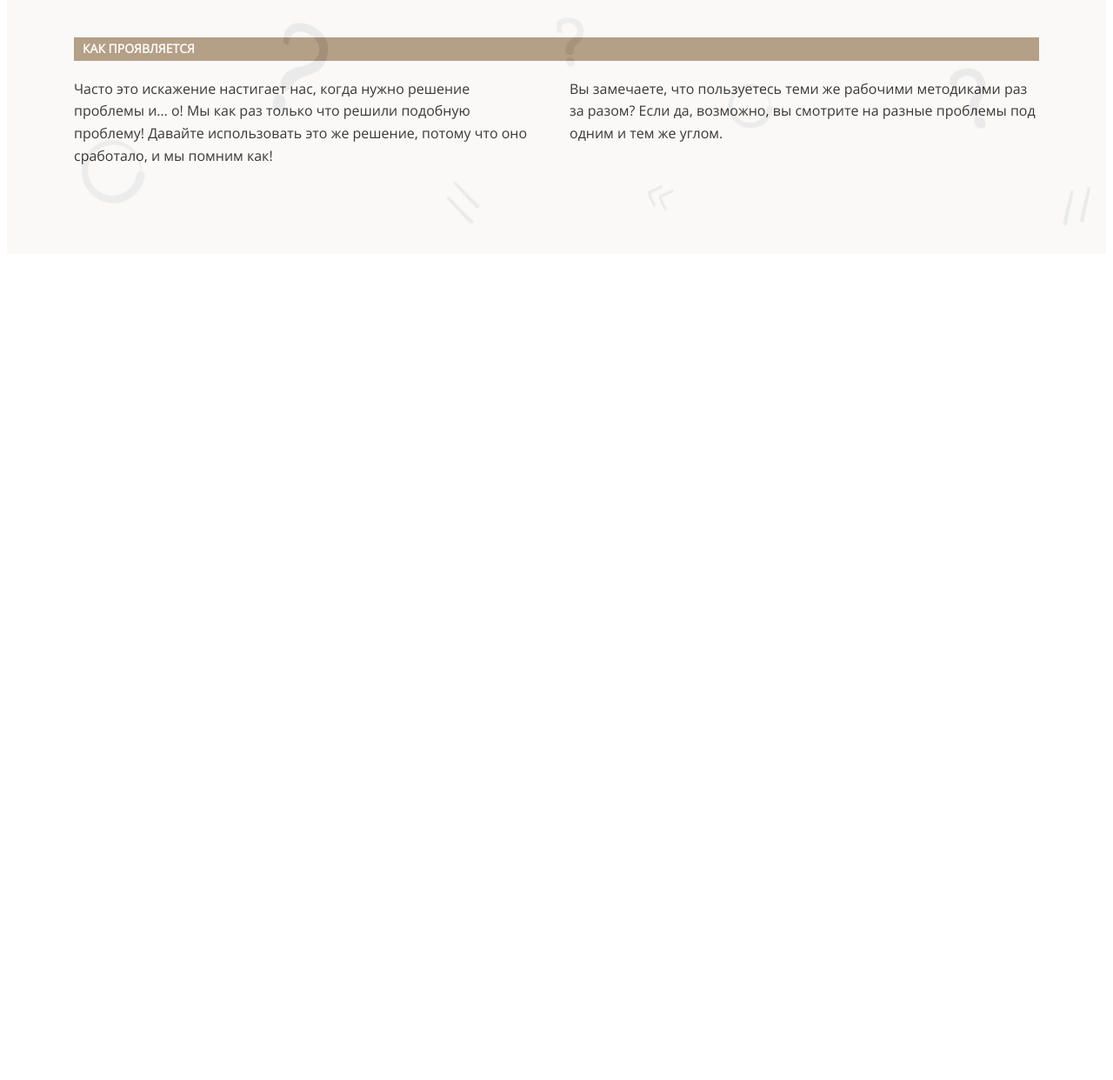
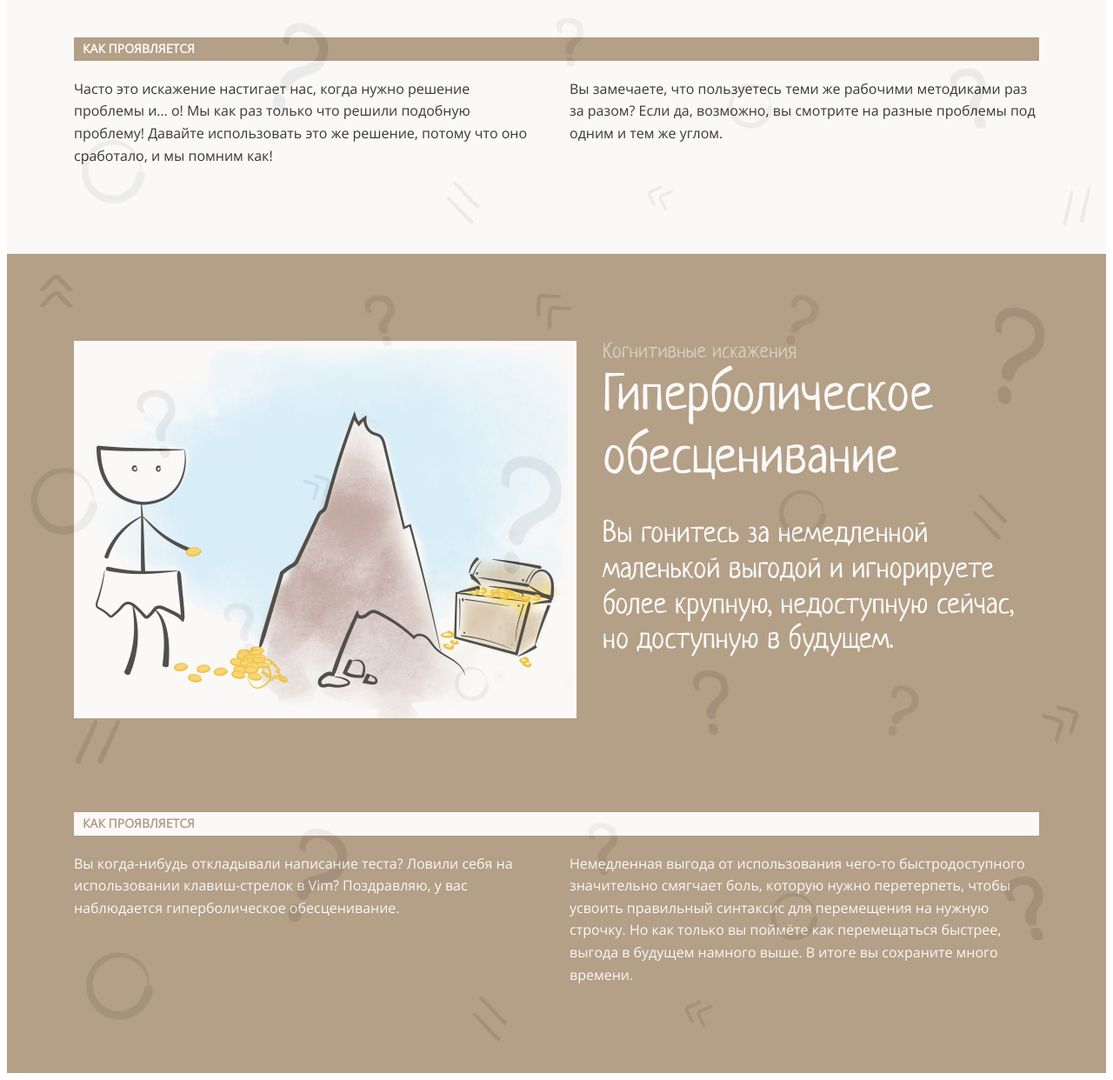
Before and after one commit to oromaniko/layout-designer-project-lvl1, a website: page src/index.html in a window 1280 px wide. Shown: the part 5100-6342 px from the top of the page at 87% size. Before the commit the page ends 5400 px from the top, so only its background shows below. Drawn offline with Linux system fonts and the light colour scheme.

Commit message:
add hyper-depr section

```diff
--- a/src/index.html
+++ b/src/index.html
@@ -95,7 +95,6 @@
                         <p>Мы склонны переоцнивать наши собственные решения и недооценивать решения других. Если вы когда-то работали в компании,
                         которая использовала тупой внутренний инструмент вместо более удобного готового решения, вы понимаете, о чём я говорю.</p>
                     </div>
-
                 </div>
             </section>
 
@@ -118,7 +117,6 @@
                         быстрее.</p>
                         <p>Отличный пример: писать максимально подтюненный и высокопроизводительный код для всего лишь экспериментального проекта.</p>
                     </div>
-
                 </div>
             </section>
 
@@ -142,7 +140,30 @@
                         <p>Вы замечаете, что пользуетесь теми же рабочими методиками раз за разом? Если да, возможно, вы смотрите на разные
                         проблемы под одним и тем же углом.</p>
                     </div>
+                </div>
+            </section>
 
+            <section id="hyperbolic-depreciation" class="even">
+                <div class="content-wrap">
+                    <div class="d-flex">
+                        <div><img src="../../assets/images/4.png" alt="hyperbolic-depreciation"></div>
+
+                        <div>
+                            <p class="subtitle-1">Когнитивные искажения</p>
+                            <h2>Гиперболическое обесценивание</h2>
+                            <p class="subtitle-2">Вы гонитесь за немедленной маленькой выгодой и игнорируете более крупную, недоступную сейчас, но доступную в будущем.</p>
+                        </div>
+                    </div>
+
+                    <h4>КАК ПРОЯВЛЯЕТСЯ</h4>
+
+                    <div class="d-flex">
+                        <p>Вы когда-нибудь откладывали написание теста? Ловили себя на использовании клавиш-стрелок в Vim? Поздравляю, у вас
+                        наблюдается гиперболическое обесценивание.</p>
+                        <p>Немедленная выгода от использования чего-то быстродоступного значительно смягчает боль, которую нужно перетерпеть, чтобы
+                        усвоить правильный синтаксис для перемещения на нужную строчку. Но как только вы поймёте как перемещаться быстрее,
+                        выгода в будущем намного выше. В итоге вы сохраните много времени.</p>
+                    </div>
                 </div>
             </section>
         </main>
```
